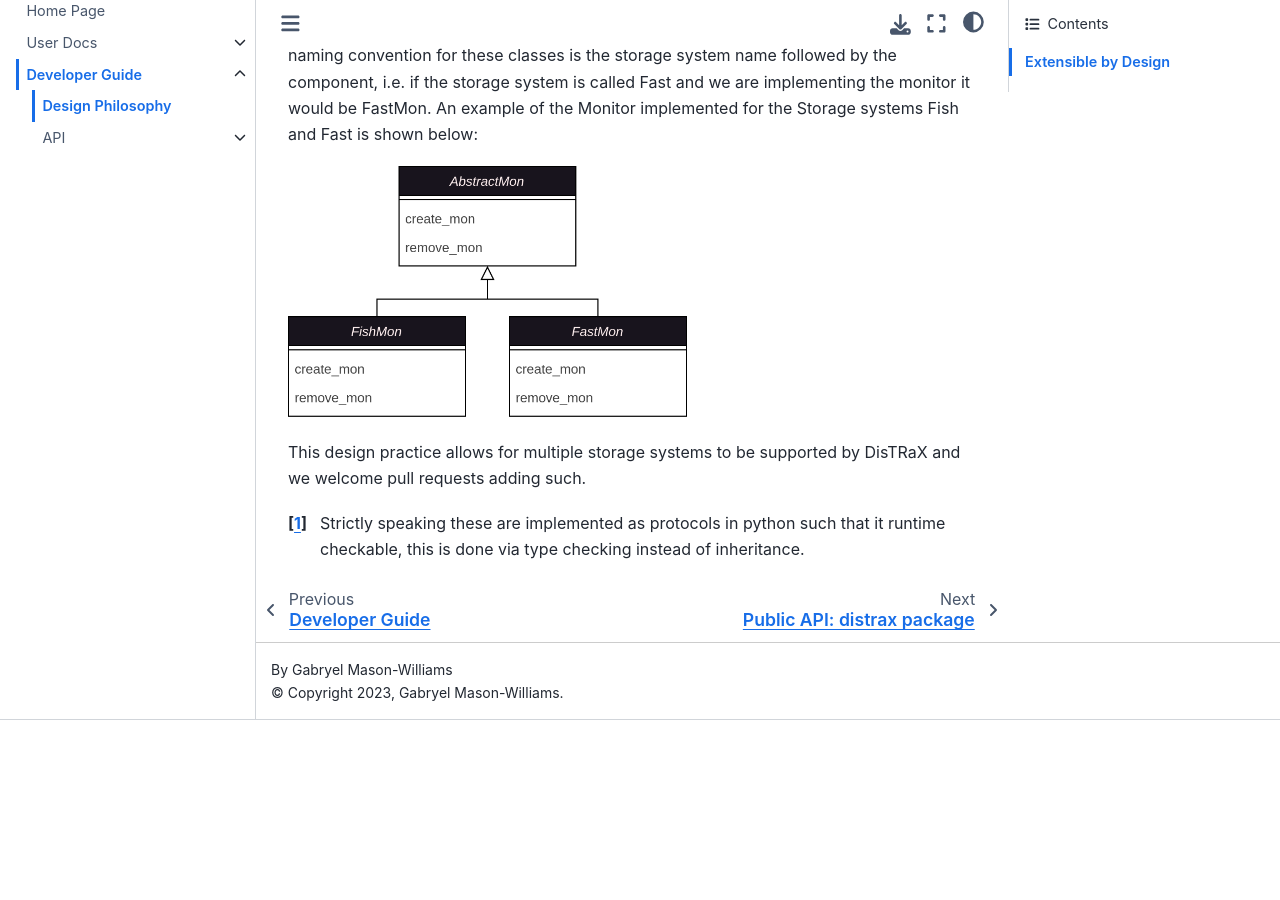
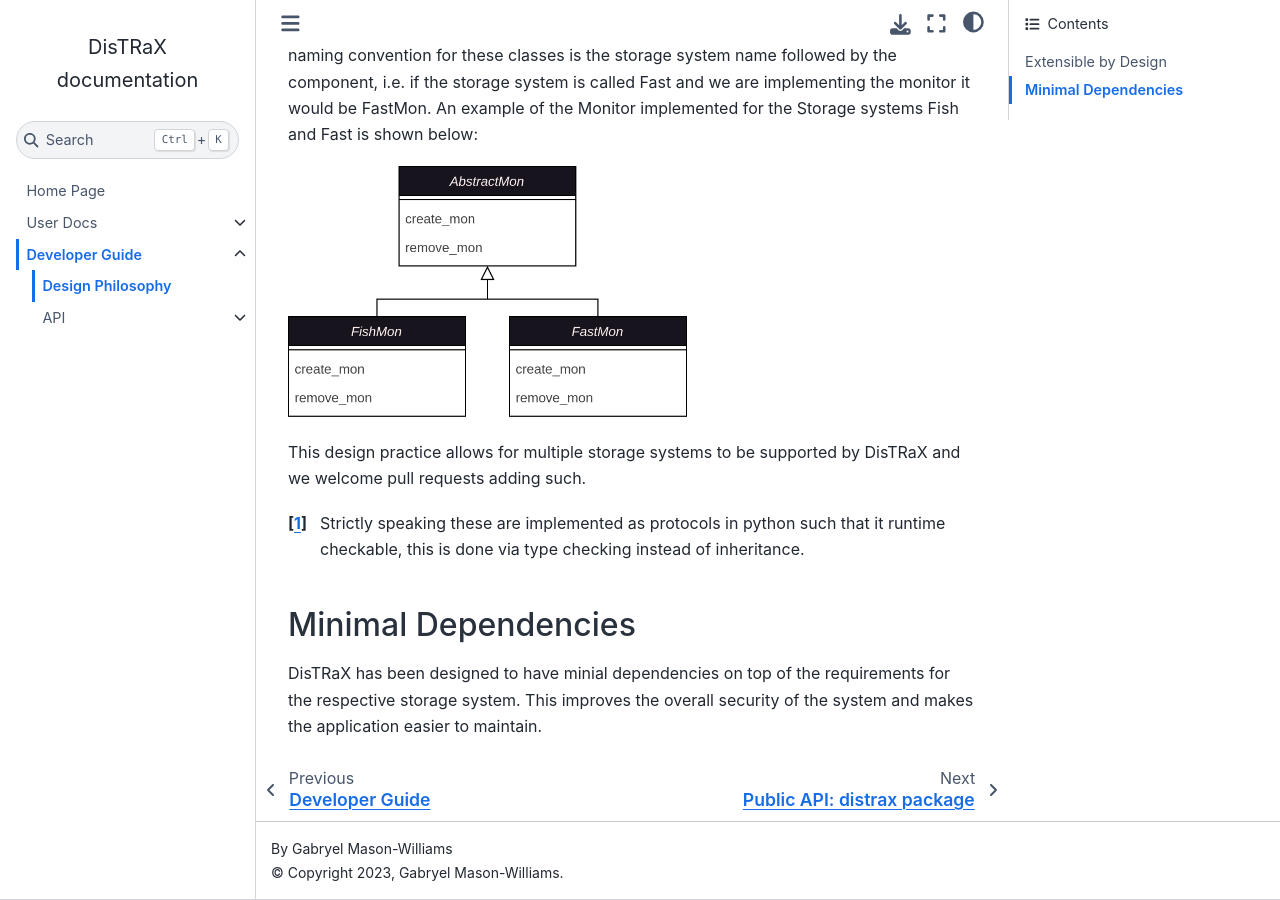
Before and after one commit to rosalindfranklininstitute/DisTRaX, a Sphinx documentation site: the page built from docs/source/developer/explanations/design_philosophy.rst, in a window 1280 px wide and 900 px high, scrolled down 726 px. Built offline with Sphinx 7.4.7 and the Sphinx Book theme 1.1.4, drawn with Linux system fonts in a browser that asks for light colours; before the commit the page ends 1446 px from its top, so only the background shows below that.

Commit message:
Minimal by Design

```diff
--- a/docs/source/developer/explanations/design_philosophy.rst
+++ b/docs/source/developer/explanations/design_philosophy.rst
@@ -3,9 +3,8 @@ Design Philosophy
 
 DisTRaX is the decedent of DisTRaC, https://github.com/rosalindfranklininstitute/DisTRaC, which was designed to deploy a ceph storage cluster onto a High-Performance Computer Cluster. As a project, it served as a minimal viable product of the DisTRa idea (https://arxiv.org/pdf/2212.03054.pdf). However, as a software package, it needed more clean documentation and an easier way to distribute, maintain, and update or fix. Many of these issues arose because it was written in bash, which is unsuitable for large programs. Motivated by these problems, DisTRaX has been designed to solve all of these issues.
 
-
 Extensible by Design
-----------------------
+--------------------
 
 Heavily inspired by the Ceph Storage cluster, we have split the main components of the cluster build and destroy process into seven parts.
 
@@ -28,3 +27,8 @@ Each of one of the components has an abstract base class [#]_  which states the
 This design practice allows for multiple storage systems to be supported by DisTRaX and we welcome pull requests adding such.
 
 .. [#] Strictly speaking these are implemented as protocols in python such that it runtime checkable, this is done via type checking instead of inheritance.
+
+Minimal Dependencies
+--------------------
+
+DisTRaX has been designed to have minial dependencies on top of the requirements for the respective storage system. This improves the overall security of the system and makes the application easier to maintain.
```
